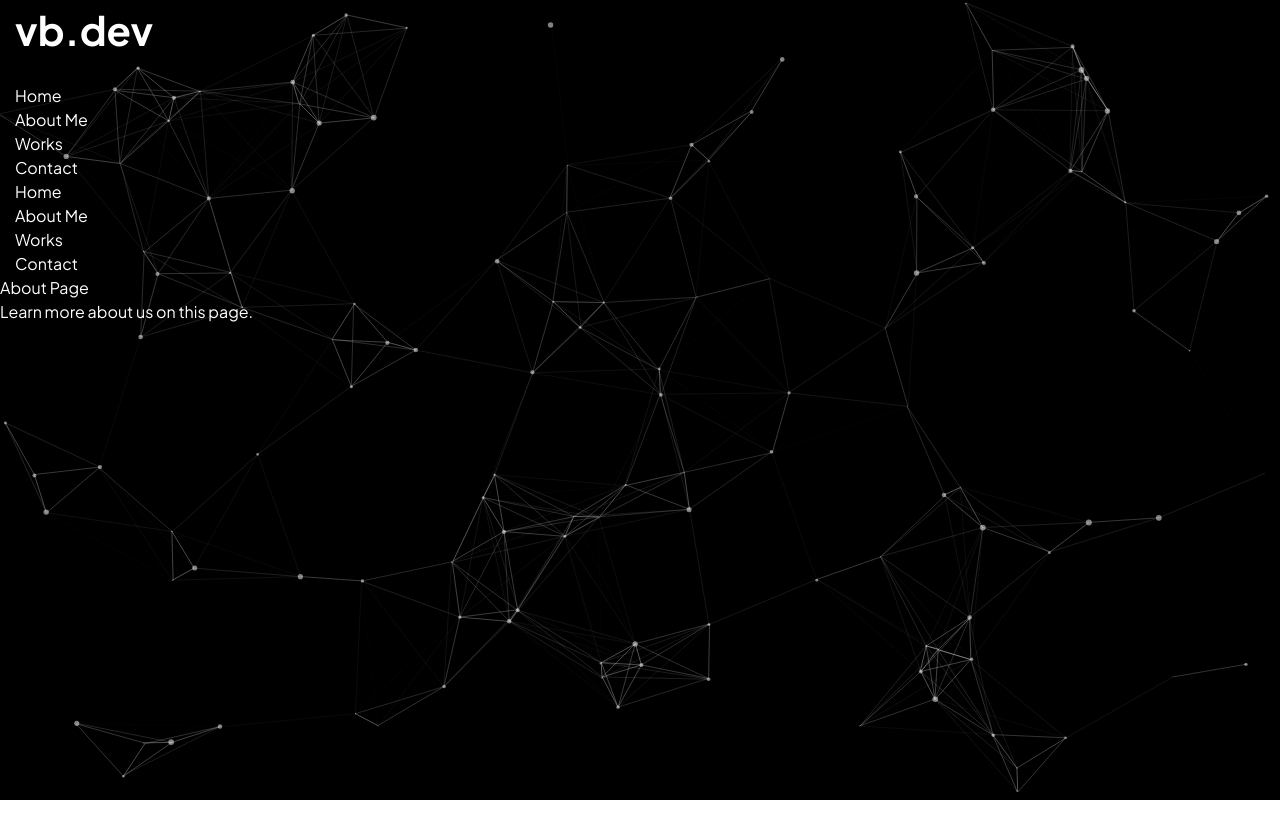
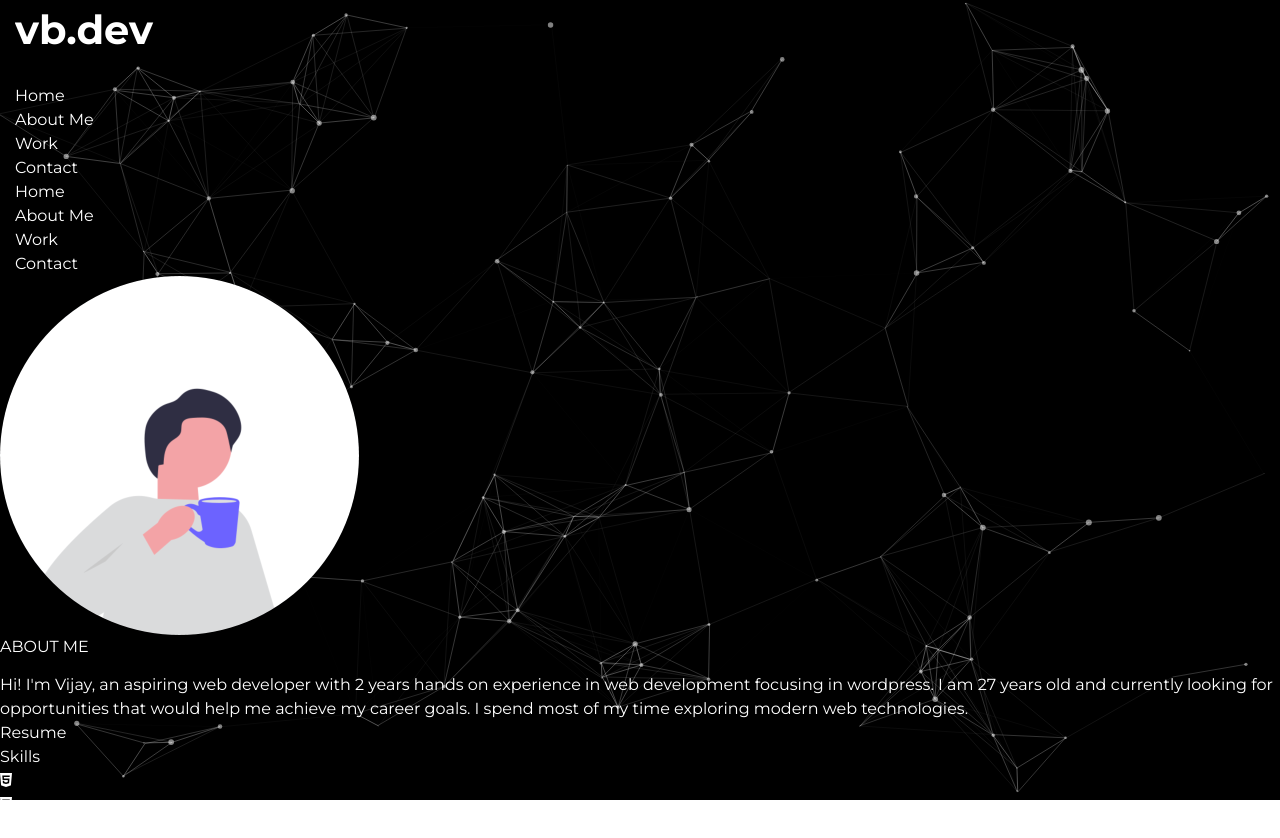
Before and after one commit to vijayb25/portfolio, a React (Vite) app: page /about in a window 1280 px wide. Shown: the top 838 px of the page. Before the commit the page ends 800 px from the top, so only its background shows below. Built offline with nearby package versions, Linux system fonts and the light colour scheme.

Commit message:
added contents to pages

```diff
--- a/src/App.jsx
+++ b/src/App.jsx
@@ -1,12 +1,11 @@
 import { BrowserRouter as Router, Routes, Route } from 'react-router-dom';
 import Header from './components/Header';
-import Banner from './components/Banner/Banner';
 import ParticlesBackground from './ParticlesBackground';
 import './index.css';
 import '@fortawesome/fontawesome-free/css/all.min.css';
 
 import About from './pages/About';
-import Works from './pages/Work';
+import Work from './pages/Work';
 import Contact from './pages/Contact';
 import Home from './pages/Home';
 
@@ -18,7 +17,7 @@ function App() {
       <Routes>
         <Route path="/" element={<Home />} />
         <Route path="/about" element={<About />} />
-        <Route path="/works" element={<Works />} />
+        <Route path="/work" element={<Work />} />
         <Route path="/contact" element={<Contact />} />
       </Routes>
     </Router>
--- a/src/components/Banner/Banner.jsx
+++ b/src/components/Banner/Banner.jsx
@@ -14,8 +14,8 @@ function Banner() {
                     <p>An aspiring web developer with a passion for creating dynamic and responsive web applications. Proficient in modern web technologies and committed to continuous learning.</p>
                     <a className="block p-3 bg-red-700 rounded-md hover:bg-red-600" href="/BaclayVijay.pdf" download="BaclayVijay.pdf">Resume</a>
 
+                </div>
                     <SocialLinks/>
-                </div>
             </div>
         </div>
         </>
--- a/src/components/Header/Header.jsx
+++ b/src/components/Header/Header.jsx
@@ -32,7 +32,7 @@ function Header() {
                                 <NavLink to="/about" className={({ isActive }) => isActive ? "text-red-500" : "hover:text-red-600"} > About Me </NavLink>
                             </li>
                             <li>
-                                <NavLink to="/works" className={({ isActive }) => isActive ? "text-red-500" : "hover:text-red-600"} > Works </NavLink>
+                                <NavLink to="/work" className={({ isActive }) => isActive ? "text-red-500" : "hover:text-red-600"} > Work </NavLink>
                             </li>
                             <li>
                                 <NavLink to="/contact" className={({ isActive }) => isActive ? "text-red-500" : "hover:text-red-600"} > Contact </NavLink>
@@ -52,7 +52,7 @@ function Header() {
                         <NavLink to="/about" className={({ isActive }) => isActive ? "text-red-600" : "hover:text-red-500"} > About Me </NavLink>
                     </li>
                     <li>
-                        <NavLink to="/works" className={({ isActive }) => isActive ? "text-red-600" : "hover:text-red-500"} > Works </NavLink>
+                        <NavLink to="/work" className={({ isActive }) => isActive ? "text-red-600" : "hover:text-red-500"} > Work </NavLink>
                     </li>
                     <li>
                         <NavLink to="/contact" className={({ isActive }) => isActive ? "text-red-600" : "hover:text-red-500"} > Contact </NavLink>
--- a/src/components/Socials/SocialLinks.jsx
+++ b/src/components/Socials/SocialLinks.jsx
@@ -1,6 +1,6 @@
 function SocialLinks() {
     return (
-         <div className="flex gap-2">
+        <div className="flex gap-2">
         <a href="https://github.com/vijayb25" target="_blank" rel="noopener noreferrer" className="text-gray-600 hover:text-gray-800" >
         <i className="fab fa-github fa-2x text-white hover:text-red-600"></i>
         </a>
--- a/src/index.css
+++ b/src/index.css
@@ -1,11 +1,11 @@
-@import url('https://fonts.googleapis.com/css2?family=Plus+Jakarta+Sans:ital,wght@0,200..800;1,200..800&display=swap');
+@import url('https://fonts.googleapis.com/css2?family=Montserrat:ital,wght@0,100..900;1,100..900&family=Roboto:ital,wght@0,100;0,300;0,400;0,500;0,700;0,900;1,100;1,300;1,400;1,500;1,700;1,900&display=swap');
 
 @tailwind base;
 @tailwind components;
 @tailwind utilities;
 
 :root{
-    --primary-font: "Plus Jakarta Sans";
+    --primary-font: "Montserrat", sans-serif;
 }
 
 body{
@@ -40,7 +40,7 @@ body{
     display: inline-block;
     white-space: nowrap;
     overflow: hidden;
-    min-width: 100%;
+    width: max-content;
 }
 
 .typewriter {
--- a/src/pages/About.jsx
+++ b/src/pages/About.jsx
@@ -1,12 +1,35 @@
 import React from 'react';
 import Header from '../components/Header';
+import '../index.css'
 
 function About() {
     return (
        <>
         <div className="wrapper">
-            <h1>About Page</h1>
-            <p>Learn more about us on this page.</p>
+            <div className="about_con mt-40 px-3 md:px-6 lg:px-8 flex flex-col md:flex-row justify-center items-start gap-4 md:gap-6 lg:gap-10">
+                <figure className='shrink-0 hidden md:block'>
+                    <img src="undraw_Drink_coffee_v3au.png" alt="" />
+                </figure>
+
+                <div className="max-w-[800px]">
+                    <div className="typewriter-container">
+                        <h1 className="block typewriter font-bold text-4xl">ABOUT ME</h1>
+                    </div>
+                    <p className="mt-5 mb-5">Hi! I'm <span className="font-bold text-xl">Vijay</span>, an aspiring web developer with 2 years hands on experience in web development focusing in wordpress. I am 27 years old and currently looking for opportunities that would help me achieve my career goals. I spend most of my time exploring modern web technologies.</p>
+                    <a className="block w-max p-3 bg-red-700 mb-5 rounded-md hover:bg-red-600" href="/BaclayVijay.pdf" download="BaclayVijay.pdf">Resume</a>
+
+                    <h2 className="font-bold text-4xl">Skills</h2>
+                    <ul className="flex items-center gap-3 mt-4 flex-wrap">
+                        <li><i className="fa-brands fa-html5 text-4xl"></i></li>
+                        <li><i className="fa-brands fa-css3-alt text-4xl"></i></li>
+                        <li><i className="fa-brands fa-wordpress text-4xl"></i></li>
+                        <li><i className="fa-brands fa-js text-4xl"></i></li>
+                        <li><i className="fa-brands fa-git text-4xl"></i></li>
+                        <li><i className="fa-brands fa-php text-4xl"></i></li>
+                        <li><i className="fa-brands fa-react text-4xl"></i></li>
+                    </ul>
+                </div>
+            </div>
         </div>
        </>
     );
--- a/src/pages/Contact.jsx
+++ b/src/pages/Contact.jsx
@@ -3,8 +3,20 @@ import React from 'react';
 function Contact() {
     return (
         <div className='wrapper'>
-            <h1>Contact Page</h1>
-            <p>Get in touch with us here.</p>
+            <div className="mt-40">
+                <div className="typewriter-container w-max">
+                    <h2 className="font-bold text-4xl uppercase typewriter">Contacts</h2>
+                </div>
+                <p>You can reach me through these platforms. Looking forward to connecting!</p>
+                <div className="flex gap-2 mt-5">
+                    <a href="mailto:jaybaclay025@gmail.com" target="_blank" rel="noopener noreferrer" className="text-gray-600 hover:text-gray-800" >
+                    <i className="fab fa-google fa-2x text-white hover:text-red-600"></i>
+                    </a>
+                    <a href="https://www.linkedin.com/in/vijay-baclay-3a4837269/" target="_blank" rel="noopener noreferrer" className="text-gray-600 hover:text-gray-800" >
+                    <i className="fab fa-linkedin fa-2x text-white hover:text-red-600"></i>
+                    </a>
+                </div>
+            </div>
         </div>
     );
 }
--- a/src/pages/Work.jsx
+++ b/src/pages/Work.jsx
@@ -3,8 +3,26 @@ import React from 'react';
 function Work() {
     return (
         <div className='wrapper'>
-            <h1>Work Page</h1>
-            <p>Learn more about us on this page.</p>
+            <div className="work_container mt-40 px-4">
+                <div className="typwriter-container w-max">
+                <h2 className="font-bold text-4xl uppercase typewriter">Work Experience</h2>
+                </div>
+
+                <h2 className="font-bold text-4xl"><span className="block text-2xl normal-case mt-4"><small><figure><img src="pro-icon.png" alt="" /></figure></small><a href="https://www.proweaver.com/our-work" target='_blank' className="hover:text-red-500">Proweaver Inc.</a></span></h2>
+                <span>Web Developer</span>
+                <span className="block mb-4">2022-2024</span>
+                <p>Convert designs into fully functional WordPress websites with seamless mobile responsiveness.</p>
+
+                <h2 className="mt-5 font-bold text-3xl">Skills</h2>
+                <ul className="flex items-center gap-3 mt-4 flex-wrap">
+                    <li><i className="fa-brands fa-html5 text-4xl"></i></li>
+                    <li><i className="fa-brands fa-css3-alt text-4xl"></i></li>
+                    <li><i className="fa-brands fa-wordpress text-4xl"></i></li>
+                    <li><i className="fa-brands fa-js text-4xl"></i></li>
+                    <li><i className="fa-brands fa-git text-4xl"></i></li>
+                    <li><i className="fa-brands fa-php text-4xl"></i></li>
+                </ul>
+            </div>
         </div>
     );
 }
```
Also changed, not shown: src/Routes.jsx (deleted, +0 -19 lines), public/pro-icon.png (added), public/undraw_Drink_coffee_v3au.png (added).
